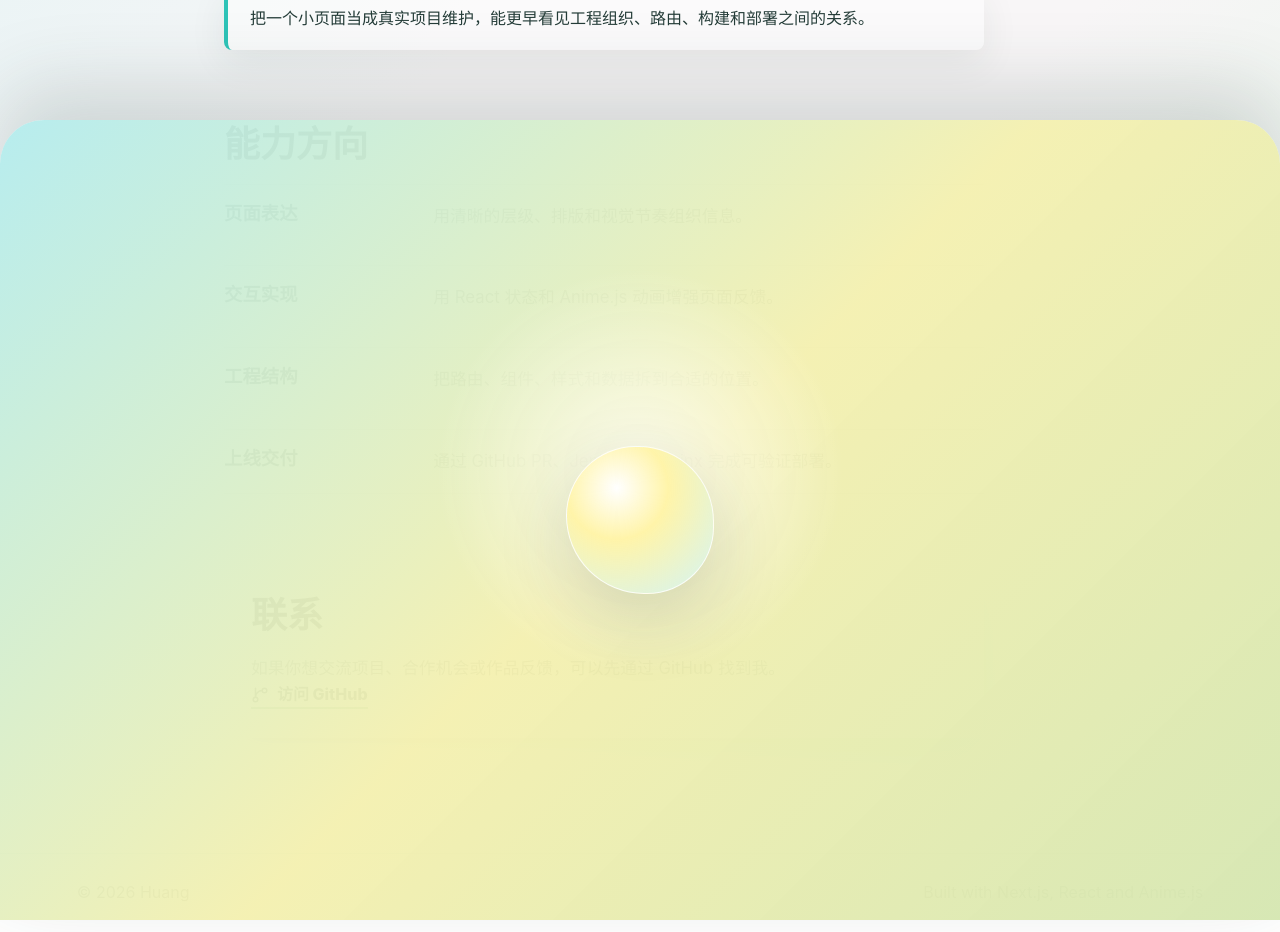
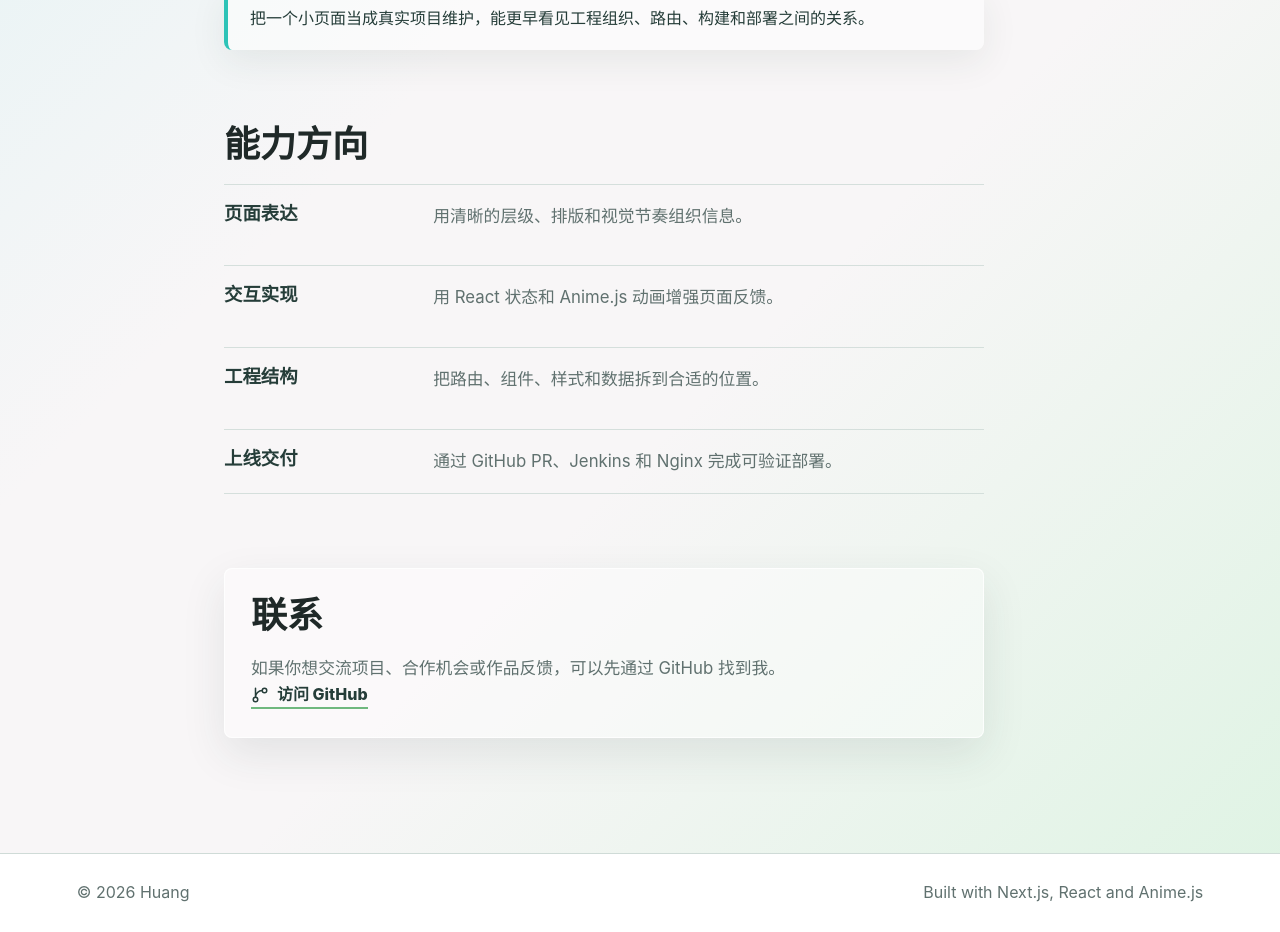
Before and after one commit to whanser220-ops/personal-homepage, a Next.js app: page /about in a window 1280 px wide. Shown: the part 720-1652 px from the top of the page. Built offline with nearby package versions, Linux system fonts and the light colour scheme; what @ant-design/nextjs-registry would draw is missing.

Commit message:
Refine page transition animation (#24)
Co-authored-by: whanser220-ops <246406020+whanser220-ops@users.noreply.github.com>

```diff
--- a/src/components/PageTransition.jsx
+++ b/src/components/PageTransition.jsx
@@ -35,7 +35,6 @@ function shouldHandleLink(event, anchor) {
 export function PageTransition({ children }) {
   const router = useRouter();
   const pathname = usePathname();
-  const overlayRef = useRef(null);
   const contentRef = useRef(null);
   const isTransitioningRef = useRef(false);
 
@@ -45,38 +44,23 @@ export function PageTransition({ children }) {
     }
 
     const content = contentRef.current;
-    const overlay = overlayRef.current;
 
-    if (!content || !overlay) {
+    if (!content) {
       return;
     }
 
-    overlay.style.pointerEvents = "none";
-
-    animate(overlay, {
-      translateY: ["0%", "-105%"],
-      scaleX: [1, 0.96],
-      borderRadius: ["0px", "0 0 44px 44px"],
-      duration: 620,
-      ease: "inOutCubic",
-    });
-
-    const timer = window.setTimeout(() => {
-      overlay.style.transform = "translateY(105%) scaleX(1)";
-      overlay.style.borderRadius = "44px 44px 0 0";
-      isTransitioningRef.current = false;
-    }, 660);
+    isTransitioningRef.current = false;
+    document.documentElement.classList.remove("is-route-changing");
+    content.style.pointerEvents = "";
 
     animate(content, {
-      opacity: { from: 0 },
-      translateY: { from: "1.1rem" },
-      filter: ["blur(10px)", "blur(0px)"],
-      duration: 560,
-      delay: 90,
+      opacity: [0, 1],
+      translateY: ["1.25rem", "0rem"],
+      scale: [0.985, 1],
+      filter: ["blur(12px)", "blur(0px)"],
+      duration: 620,
       ease: "outCubic",
     });
-
-    return () => window.clearTimeout(timer);
   }, [pathname]);
 
   function handleClick(event) {
@@ -96,46 +80,34 @@ export function PageTransition({ children }) {
       return;
     }
 
-    const overlay = overlayRef.current;
     const content = contentRef.current;
 
-    if (!overlay || !content) {
+    if (!content) {
       router.push(anchor.pathname + anchor.search + anchor.hash);
       return;
     }
 
     isTransitioningRef.current = true;
-    overlay.style.pointerEvents = "auto";
+    document.documentElement.classList.add("is-route-changing");
+    content.style.pointerEvents = "none";
 
     animate(content, {
       opacity: 0,
-      translateY: "-0.9rem",
-      filter: "blur(8px)",
-      duration: 260,
+      translateY: "-0.85rem",
+      scale: 0.985,
+      filter: "blur(10px)",
+      duration: 280,
       ease: "inCubic",
-    });
-
-    animate(overlay, {
-      translateY: ["105%", "0%"],
-      scaleX: [0.94, 1],
-      borderRadius: ["44px 44px 0 0", "0px"],
-      duration: 520,
-      ease: "inOutCubic",
     });
 
     window.setTimeout(() => {
       router.push(anchor.pathname + anchor.search + anchor.hash);
-    }, 500);
+    }, 250);
   }
 
   return (
-    <>
-      <div className="page-transition-root" onClick={handleClick} ref={contentRef}>
-        {children}
-      </div>
-      <div className="route-transition-layer" ref={overlayRef} aria-hidden="true">
-        <span />
-      </div>
-    </>
+    <div className="page-transition-root" onClick={handleClick} ref={contentRef}>
+      {children}
+    </div>
   );
 }
--- a/src/styles.css
+++ b/src/styles.css
@@ -36,34 +36,12 @@ body {
 
 .page-transition-root {
   min-height: 100vh;
-}
-
-.route-transition-layer {
-  position: fixed;
-  inset: 0;
-  z-index: 10000;
-  display: grid;
-  place-items: center;
-  pointer-events: none;
-  background:
-    radial-gradient(circle at 50% 44%, rgba(255, 255, 255, 0.72), rgba(255, 255, 255, 0) 26%),
-    linear-gradient(135deg, rgba(180, 236, 238, 0.96), rgba(244, 240, 176, 0.96) 50%, rgba(214, 231, 179, 0.98));
-  border-radius: 44px 44px 0 0;
-  box-shadow: 0 -30px 80px rgba(38, 61, 57, 0.18);
-  transform: translateY(105%) scaleX(1);
-  transform-origin: bottom center;
-  will-change: transform, border-radius;
-}
-
-.route-transition-layer span {
-  width: clamp(82px, 12vw, 148px);
-  height: clamp(82px, 12vw, 148px);
-  border: 1px solid rgba(255, 255, 255, 0.82);
-  border-radius: 48% 52% 46% 54%;
-  background:
-    radial-gradient(circle at 34% 28%, rgba(255, 255, 255, 0.98), rgba(255, 241, 145, 0.78) 36%, rgba(180, 236, 238, 0.58)),
-    #ffffff;
-  box-shadow: 0 24px 70px rgba(38, 61, 57, 0.18);
+  transform-origin: 50% 22%;
+  will-change: opacity, transform, filter;
+}
+
+html.is-route-changing {
+  cursor: progress;
 }
 
 img {
```
